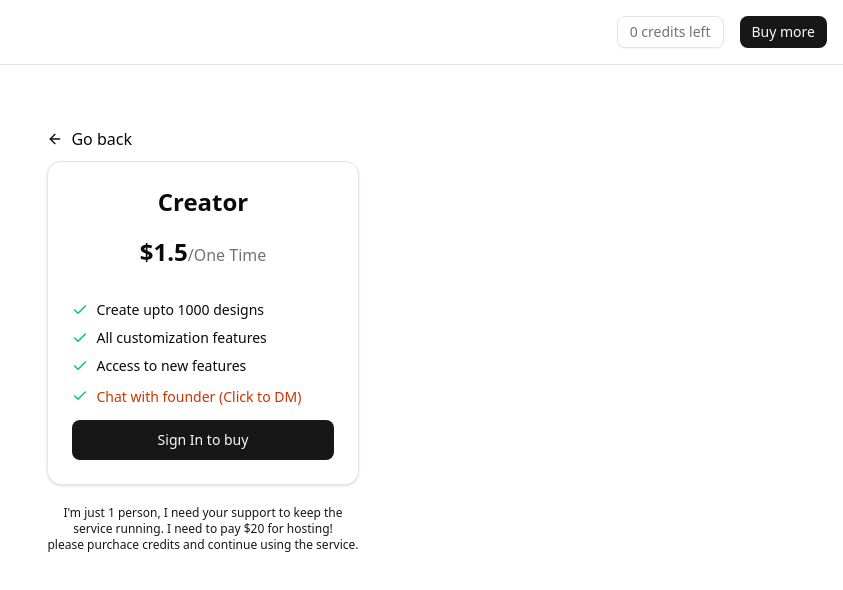
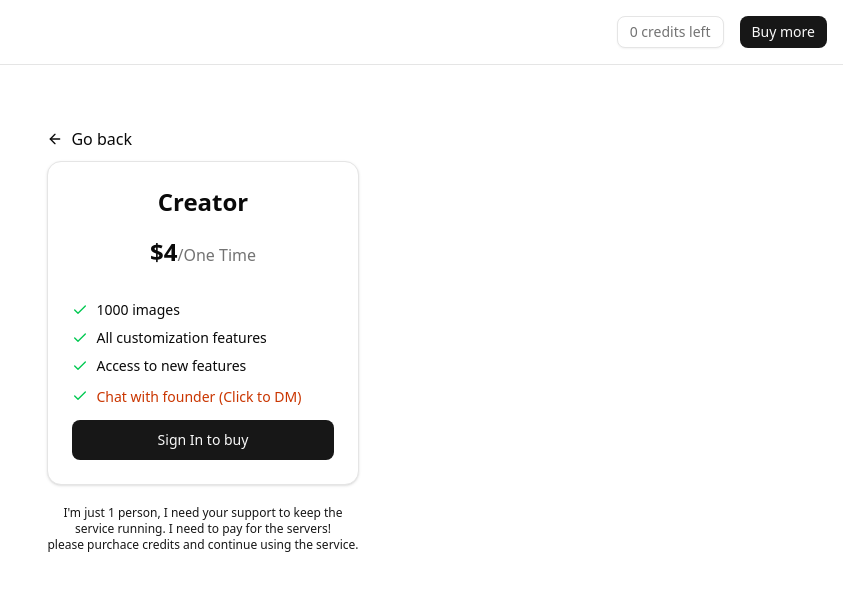
Before and after one commit to tosif121/text-behind, a Next.js app: page /pricing in a window 1280 px wide. Shown: the top 590 px of the page, without its empty margins (437-1280 px from the left). Built offline with nearby package versions, Linux system fonts and the light colour scheme; no server answers.

Commit message:
price rise

```diff
--- a/src/app/(root)/pricing/page.tsx
+++ b/src/app/(root)/pricing/page.tsx
@@ -21,7 +21,7 @@ export default function PricingPage() {
             <CardHeader className="text-center pb-2">
               <CardTitle className="text-2xl">Creator</CardTitle>
               <div className="mt-3">
-                <span className="text-2xl font-bold">$1.5</span>
+                <span className="text-2xl font-bold">$4</span>
                 <span className="text-muted-foreground">/One Time</span>
               </div>
             </CardHeader>
@@ -29,7 +29,7 @@ export default function PricingPage() {
               <ul className="space-y-2">
                 <li className="flex items-center gap-2">
                   <Check className="w-4 h-4 text-green-500 flex-shrink-0" />
-                  <span className="text-sm">Create upto 1000 designs</span>
+                  <span className="text-sm">1000 images</span>
                 </li>
                 <li className="flex items-center gap-2">
                   <Check className="w-4 h-4 text-green-500 flex-shrink-0" />
@@ -77,7 +77,7 @@ export default function PricingPage() {
             I&apos;m just 1 person, I need your support to keep the
           </p>
           <p className="text-accent-foreground text-xs text-center">
-            service running. I need to pay $20 for hosting!
+            service running. I need to pay for the servers!
           </p>
           <p className="text-accent-foreground text-xs text-center">
             please purchace credits and continue using the service.
--- a/src/app/(root)/text-in-between/page.tsx
+++ b/src/app/(root)/text-in-between/page.tsx
@@ -35,7 +35,7 @@ const EditorPage = async () => {
                   <CardHeader className="text-center pb-2">
                     <CardTitle className="text-2xl">Creator</CardTitle>
                     <div className="mt-3">
-                      <span className="text-2xl font-bold">$1.5</span>
+                      <span className="text-2xl font-bold">$4</span>
                       <span className="text-muted-foreground">/One Time</span>
                     </div>
                   </CardHeader>
@@ -44,7 +44,7 @@ const EditorPage = async () => {
                       <li className="flex items-center gap-2">
                         <Check className="w-4 h-4 text-green-500 flex-shrink-0" />
                         <span className="text-sm">
-                          Create upto 1000 designs
+                          1000 images
                         </span>
                       </li>
                       <li className="flex items-center gap-2">
@@ -111,7 +111,7 @@ const EditorPage = async () => {
                   I&apos;m just 1 person, I need your support to keep the
                 </p>
                 <p className="text-accent-foreground text-xs text-center">
-                  service running. I need to pay $20 for hosting!
+                  service running. I need to pay for servers!
                 </p>
                 <p className="text-accent-foreground text-xs text-center">
                   please purchace credits and continue using the service.
```
